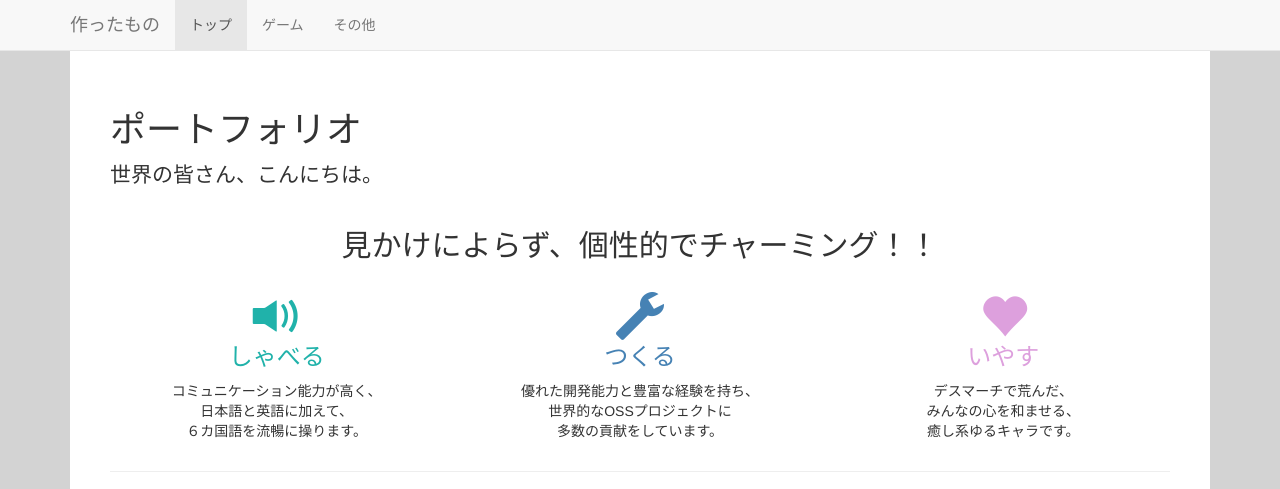
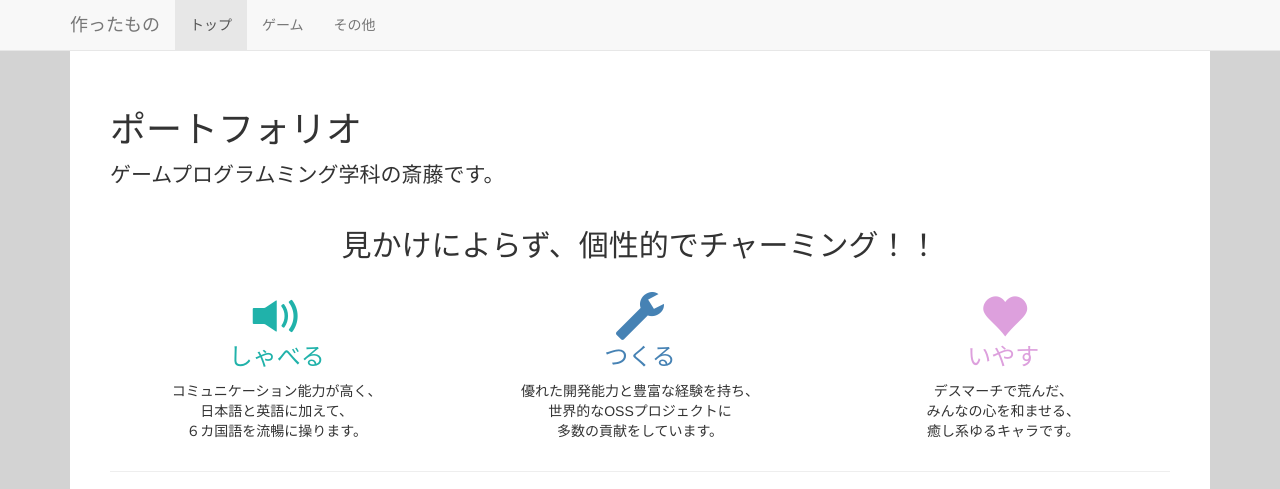
Before and after one commit to retnton/retnton.github.io, a plain HTML site: page index.html in a window 1280 px wide. Shown: the top 489 px of the page. Drawn offline with nearby package versions, Linux system fonts and the light colour scheme.

Commit message:
Update index.html

```diff
--- a/index.html
+++ b/index.html
@@ -63,7 +63,7 @@
     <div class="container">
         <div class="starter-template">
             <h1>ポートフォリオ</h1>
-            <p class="lead">世界の皆さん、こんにちは。 </p>
+            <p class="lead">ゲームプログラムミング学科の斎藤です。 </p>
 
             <div class="row text-center">
                 <h2 id="works">見かけによらず、個性的でチャーミング！！</h2>
```
